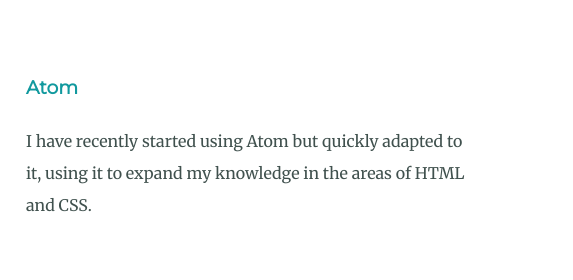
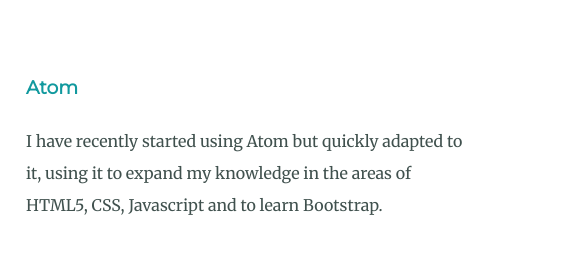
Before and after one commit to Lobambo/Website, a plain HTML site: page index.html in a window 1280 px wide. Shown: the part 1880-2160 px from the top of the page, 484-1057 px from the left. Drawn offline with Linux system fonts and the light colour scheme.

Commit message:
Add files via upload

```diff
--- a/index.html
+++ b/index.html
@@ -35,7 +35,7 @@
         <div class="skill-row">
           <img class="skills-image" src="images/atom.jpg" alt="atom-logo">
           <h3 class="skills-h3">Atom</h3>
-          <p>I have recently started using Atom but quickly adapted to it, using it to expand my knowledge in the areas of HTML and CSS.</p>
+          <p>I have recently started using Atom but quickly adapted to it, using it to expand my knowledge in the areas of HTML5, CSS, Javascript and to learn Bootstrap.</p>
         </div>
         <div class="skill-row">
           <img class="skills-image" src="images/WP.jpg" alt=WP-logo"">
```
